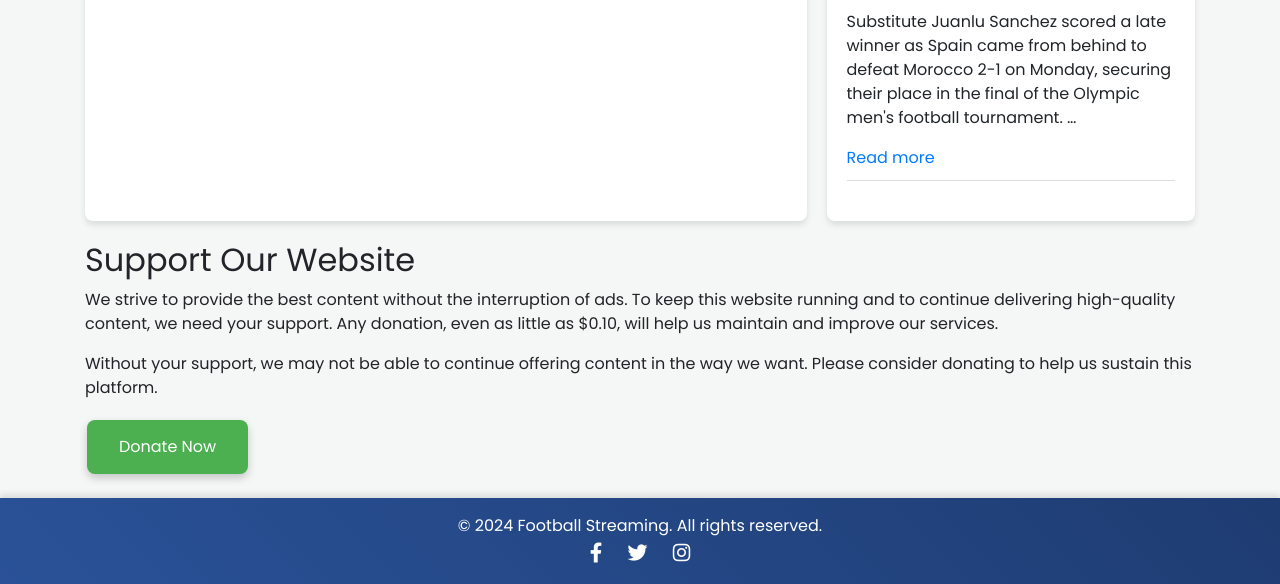
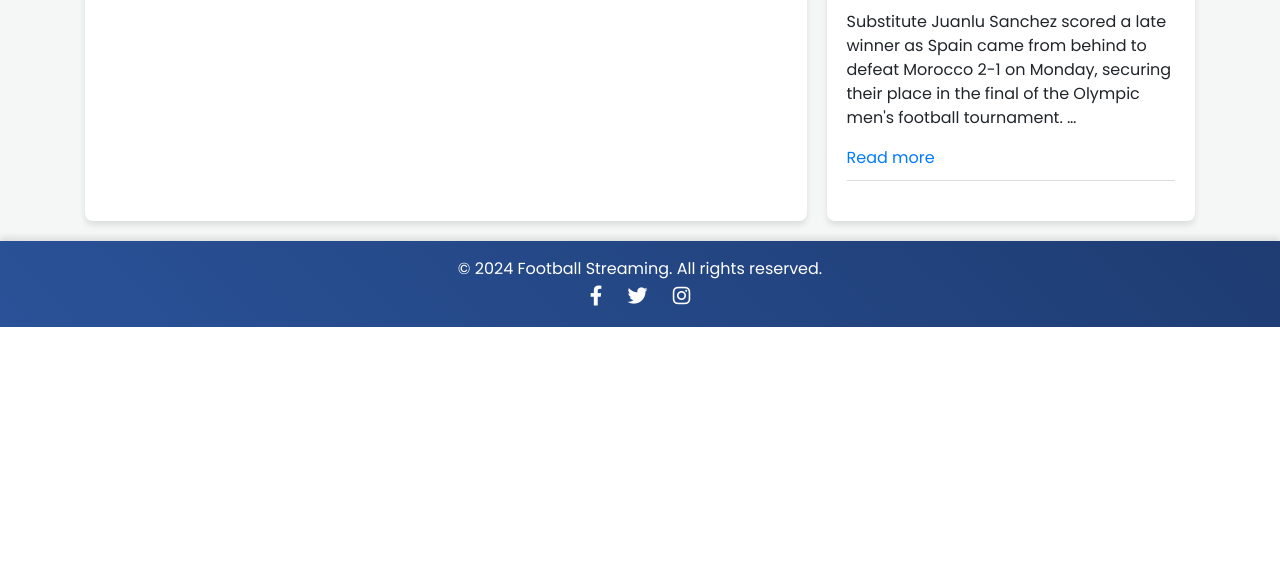
Before and after one commit to kepo402/FootballStreamingLive, a Django app: page /matches/nba/ in a window 1280 px wide. Shown: the part 735-1319 px from the top of the page. After the commit the page ends 1062 px from the top, so only its background shows below. Run offline with Django 5.2, Linux system fonts and the light colour scheme; data comes from the database, SQL or seed files in the repository; some libraries are stand-ins or nearby versions.

Commit message:
new commit

```diff
--- a/matches/templates/matches/match_list.html
+++ b/matches/templates/matches/match_list.html
@@ -107,33 +107,7 @@
             <p>No blog posts available.</p>
         {% endif %}
     </div>
-    <!-- Donation Section -->
-<div class="donation-section">
-    <h2>Support Our Website</h2>
-    <p>
-        We strive to provide the best content without the interruption of ads. To keep this website running and to continue delivering high-quality content, we need your support. Any donation, even as little as $0.10, will help us maintain and improve our services.
-    </p>
-    <p>
-        Without your support, we may not be able to continue offering content in the way we want. Please consider donating to help us sustain this platform.
-    </p>
-    <button class="donate-button" onclick="window.location.href='{% url 'donate' %}'" style="
-        background-color: #4CAF50; /* Green background */
-        border: none; /* Remove borders */
-        color: white; /* White text */
-        padding: 15px 32px; /* Padding */
-        text-align: center; /* Centered text */
-        text-decoration: none; /* Remove underline */
-        display: inline-block; /* Inline-block display */
-        font-size: 16px; /* Text size */
-        margin: 4px 2px; /* Margin */
-        cursor: pointer; /* Pointer cursor on hover */
-        border-radius: 8px; /* Rounded corners */
-        box-shadow: 0 4px 8px rgba(0, 0, 0, 0.2); /* Shadow */
-        transition: background-color 0.3s, transform 0.3s; /* Transition for hover effects */
-    " onmouseover="this.style.backgroundColor='#45a049'" onmouseout="this.style.backgroundColor='#4CAF50'" onmousedown="this.style.transform='scale(0.98)'" onmouseup="this.style.transform='scale(1)'">
-        Donate Now
-    </button>
-</div>
+
 </div>
 
 <script>
```
